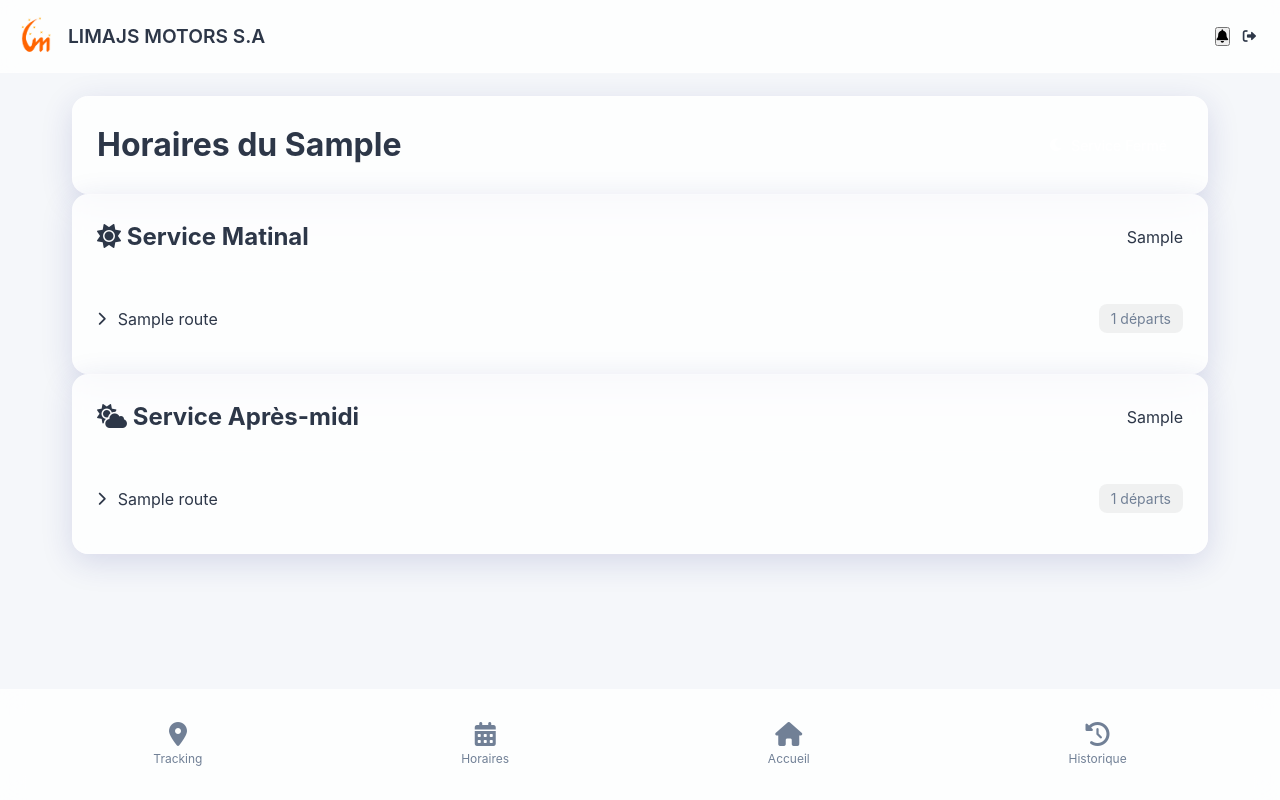
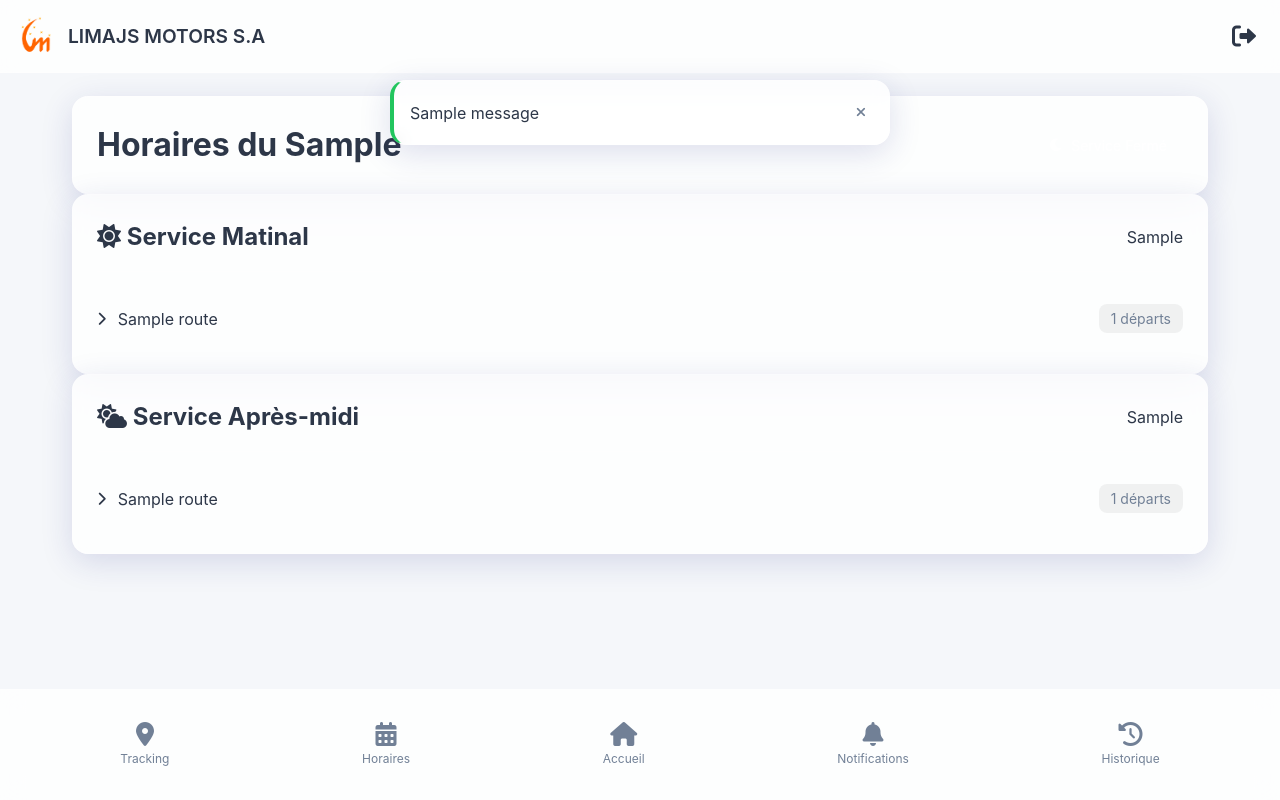
Before and after one commit to josephsamijona/MVP_LIMAJS, a Django app: template templates/passenger/schedules.html in a window 1280 px wide. Run offline with Django 5.2, Linux system fonts and the light colour scheme; tables that the repository leaves empty hold one stand-in row (values such as "Sample post"); the template is opened without the code that fills it: values that come from a table or form of the project are taken from there, most other values are stand-ins (such as "Sample title", 1, 10 or a date in 2020); one stand-in notice (Sample message) is shown; parts of the project's set-up code (start-up, migrations or seed data) failed here and were passed over; some libraries are stand-ins or nearby versions.

Commit message:
ONLY GOD PROVIDE

```diff
--- a/static/css/passenger.css
+++ b/static/css/passenger.css
@@ -8,6 +8,10 @@
     --text: #2D3748;
     --text-light: #718096;
     --white: #FFFFFF;
+    --success: #22C55E;
+    --error: #EF4444;
+    --warning: #F59E0B;
+    --info: #3B82F6;
 
     /* Glassmorphism */
     --glass-bg: rgba(255, 255, 255, 0.8);
@@ -70,6 +74,28 @@ body {
     display: none;
 }
 
+/* Navigation et boutons */
+.logout-btn {
+    background: none;
+    border: none;
+    color: var(--text);
+    cursor: pointer;
+    padding: 0.5rem;
+    transition: all 0.3s ease;
+    display: flex;
+    align-items: center;
+    justify-content: center;
+}
+
+.logout-btn i {
+    font-size: 1.5rem;
+}
+
+.logout-btn:hover {
+    color: var(--primary);
+    transform: scale(1.1);
+}
+
 .glass-nav {
     position: fixed;
     bottom: 0;
@@ -92,19 +118,27 @@ body {
     text-decoration: none;
     color: var(--text-light);
     padding: 0.5rem;
-    transition: color 0.3s ease;
-}
-
-.nav-item.active {
-    color: var(--primary);
+    transition: all 0.3s ease;
+    cursor: pointer;
 }
 
 .nav-item i {
     font-size: 1.5rem;
     margin-bottom: 0.25rem;
+    transition: transform 0.3s ease;
 }
 
-.nav-item span {
+.nav-item.active,
+.nav-item:hover {
+    color: var(--primary);
+}
+
+.nav-item.active i,
+.nav-item:hover i {
+    transform: scale(1.1);
+}
+
+.nav-item span:not(.notification-badge) {
     font-size: 0.75rem;
 }
 
@@ -151,6 +186,27 @@ body {
     align-items: center;
     justify-content: center;
 }
+
+/* Messages système */
+.messages-container {
+    position: fixed;
+    top: 80px;
+    left: 50%;
+    transform: translateX(-50%);
+    z-index: 1000;
+    width: 90%;
+    max-width: 500px;
+}
+
+.message {
+    margin-bottom: 10px;
+    animation: slideIn 0.3s ease;
+}
+
+.message.success { border-left: 4px solid var(--success); }
+.message.error { border-left: 4px solid var(--error); }
+.message.warning { border-left: 4px solid var(--warning); }
+.message.info { border-left: 4px solid var(--info); }
 
 /* Boutons */
 .btn {
@@ -178,17 +234,17 @@ body {
     background: rgba(255, 255, 255, 0.9);
 }
 
-.logout-btn {
+.close-message {
     background: none;
     border: none;
-    color: var(--text);
+    color: var(--text-light);
     cursor: pointer;
     padding: 0.5rem;
     transition: color 0.3s ease;
 }
 
-.logout-btn:hover {
-    color: var(--primary);
+.close-message:hover {
+    color: var(--text);
 }
 
 /* Layout et Conteneurs */
--- a/templates/base.html
+++ b/templates/base.html
@@ -49,10 +49,6 @@
         </div>
 
         <div class="header-buttons">
-            <button id="notifications" class="notification-btn">
-                <i class="fas fa-bell"></i>
-                <span class="notification-badge hidden">0</span>
-            </button>
             <button id="logout" class="logout-btn" onclick="window.location.href='{% url 'passenger_logout' %}'">
                 <i class="fas fa-sign-out-alt"></i>
             </button>
@@ -60,7 +56,9 @@
     </header>
 
     <!-- Container des notifications -->
-    <div id="notification-container" class="notification-container hidden"></div>
+    <div id="notification-container" class="notification-container hidden">
+        <!-- Les notifications seront injectées ici dynamiquement -->
+    </div>
 
     <!-- Contenu principal -->
     <main class="main-content">
@@ -81,6 +79,11 @@
             <i class="fas fa-home"></i>
             <span>Accueil</span>
         </a>
+        <a id="notifications" class="nav-item">
+            <i class="fas fa-bell"></i>
+            <span class="notification-badge hidden">0</span>
+            <span>Notifications</span>
+        </a>
         <a href="{% url 'passenger_history' %}" class="nav-item {% if request.resolver_match.url_name == 'passenger_history' %}active{% endif %}">
             <i class="fas fa-history"></i>
             <span>Historique</span>
@@ -94,13 +97,61 @@
     <!-- Scripts spécifiques à la page -->
     {% block extra_js %}{% endblock %}
 
-    <script>
-        // Message Flash Django
-        {% if messages %}
-            {% for message in messages %}
-                alert("{{ message }}");
-            {% endfor %}
-        {% endif %}
-    </script>
+    <!-- Gestion des messages Django -->
+    {% if messages %}
+    <div class="messages-container">
+        {% for message in messages %}
+            <div class="message glass-card {{ message.tags }}">
+                {{ message }}
+                <button class="close-message" onclick="this.parentElement.remove()">
+                    <i class="fas fa-times"></i>
+                </button>
+            </div>
+        {% endfor %}
+    </div>
+    <style>
+        .messages-container {
+            position: fixed;
+            top: 80px;
+            left: 50%;
+            transform: translateX(-50%);
+            z-index: 1000;
+            width: 90%;
+            max-width: 500px;
+        }
+        .message {
+            margin-bottom: 10px;
+            padding: 1rem;
+            display: flex;
+            justify-content: space-between;
+            align-items: center;
+            animation: slideIn 0.3s ease;
+        }
+        .message.success { border-left: 4px solid #22C55E; }
+        .message.error { border-left: 4px solid #EF4444; }
+        .message.warning { border-left: 4px solid #F59E0B; }
+        .message.info { border-left: 4px solid #3B82F6; }
+        .close-message {
+            background: none;
+            border: none;
+            color: var(--text-light);
+            cursor: pointer;
+            padding: 0.5rem;
+        }
+        .close-message:hover {
+            color: var(--text);
+        }
+        @keyframes slideIn {
+            from {
+                transform: translateY(-100%);
+                opacity: 0;
+            }
+            to {
+                transform: translateY(0);
+                opacity: 1;
+            }
+        }
+    </style>
+    {% endif %}
 </body>
 </html>
--- a/templates/passenger/bus_tracking.html
+++ b/templates/passenger/bus_tracking.html
@@ -1,7 +1,8 @@
+
 {% extends 'base.html' %}
 
 {% block title %}Tracking - LIMAJS MOTORS S.A{% endblock %}
-
+{% load static %}
 {% block content %}
 <div class="tracking-container">
     <!-- Status Bar -->
@@ -217,4 +218,5 @@
 
 {% block extra_js %}
 <script src="{% static 'js/map.js' %}"></script>
+
 {% endblock %}
```
Also changed, not shown: other parts of static/css/passenger.css (+30 -25 lines), static/img/notification.png (added), static/img/se-deconnecter.png (added).
